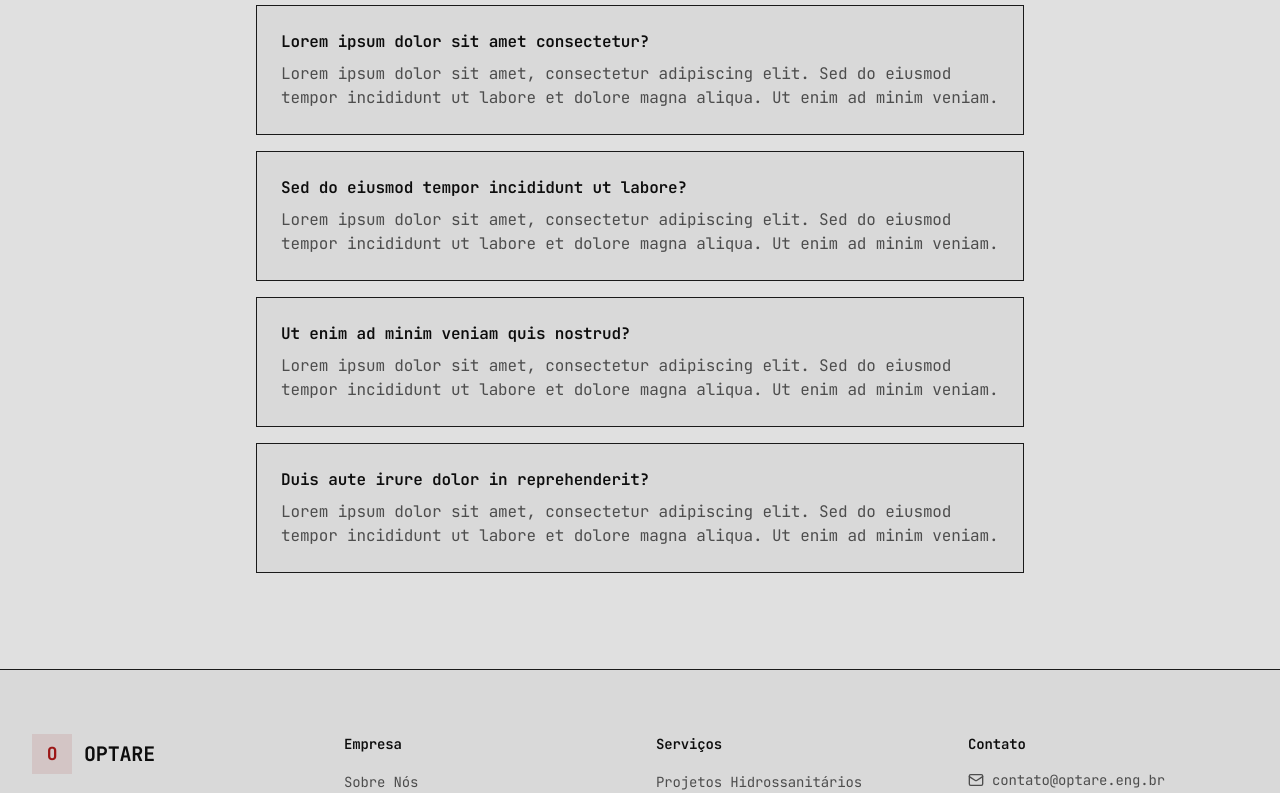
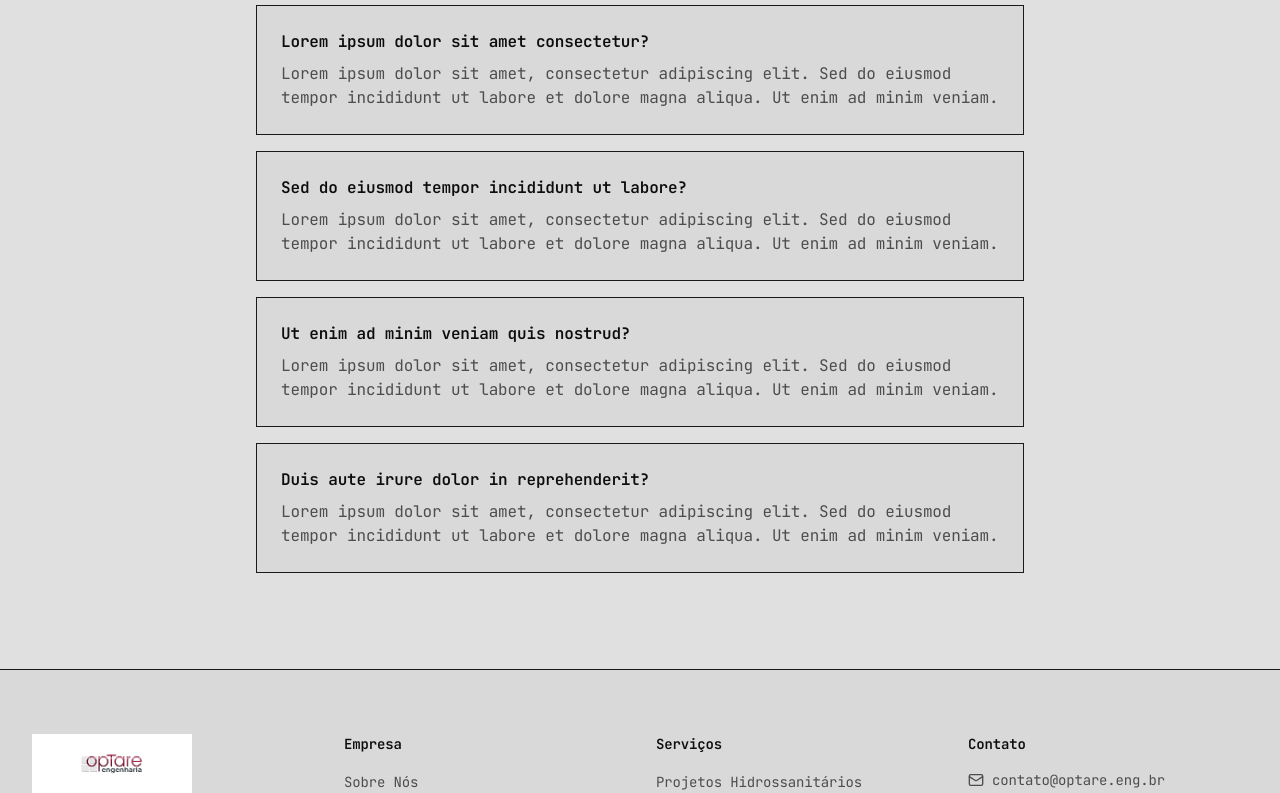
Before and after one commit to joao12345-junior/v0-site-de-engenharia-main, a Next.js app: page /contato in a window 1280 px wide. Shown: the part 2000-2793 px from the top of the page. Built offline with nearby package versions, Linux system fonts and the light colour scheme.

Commit message:
feat: update footer and header to include logo image, enhance branding

```diff
--- a/components/footer.tsx
+++ b/components/footer.tsx
@@ -1,4 +1,5 @@
 import Link from "next/link";
+import Image from "next/image";
 import { Mail, Phone, MapPin } from "lucide-react";
 
 const navigation = {
@@ -22,13 +23,10 @@ export function Footer() {
       <div className="mx-auto max-w-7xl px-6 py-12 lg:px-8 lg:py-16">
         <div className="grid grid-cols-1 gap-8 lg:grid-cols-4">
           <div className="lg:col-span-1">
-            <Link href="/" className="inline-flex items-center gap-3">
-              <div className="relative h-10 w-10 rounded-md bg-primary/10 flex items-center justify-center overflow-hidden">
-                <span className="text-lg font-bold text-primary">O</span>
+            <Link href="/" className="-m-2.5 p-2.5 flex items-center gap-3">
+              <div className="relative h-16 w-40 flex items-center justify-center overflow-hidden rounded-md bg-white p-2">
+                <Image src="/optare_logo.png" alt="OPTARE Logo" fill className="object-contain p-1" />
               </div>
-              <span className="text-xl font-bold text-foreground">
-                OPTARE
-              </span>
             </Link>
             <p className="mt-4 text-sm text-muted-foreground leading-relaxed">
               Uma nova opção em projetos complementares. Trabalhando em parceria com as maiores construtoras, redes de varejo, hospitais, indústrias e condomínios do Rio Grande do Sul.
--- a/components/header.tsx
+++ b/components/header.tsx
@@ -24,8 +24,7 @@ export function Header() {
       <nav className="mx-auto flex max-w-7xl items-center justify-between px-6 py-4 lg:px-8">
         <div className="flex lg:flex-1">
           <Link href="/" className="-m-2.5 p-2.5 flex items-center gap-3">
-            {/* Campo para Logo - substitua o src pelo caminho da sua logo */}
-            <div className="relative h-16 w-40 flex items-center justify-center overflow-hidden rounded-md bg-white dark:bg-white p-2">
+            <div className="relative h-16 w-40 flex items-center justify-center overflow-hidden rounded-md bg-white p-2">
               <Image src="/optare_logo.png" alt="OPTARE Logo" fill className="object-contain p-1" />
             </div>
           </Link>
--- a/components/home/hero-section.tsx
+++ b/components/home/hero-section.tsx
@@ -40,7 +40,9 @@ export function HeroSection() {
             <div className="space-y-4">
               <div className="bg-card p-6 rounded-lg border border-border">
                 <Droplets className="h-10 w-10 text-primary mb-4" />
-                <h3 className="font-semibold text-foreground">Hidrossanitários</h3>
+                <h3 className="font-semibold text-foreground">
+                  <span className="block sm:inline">Hidrossani</span><span className="block sm:inline">tários</span>
+                </h3>
                 <p className="text-sm text-muted-foreground mt-2">
                   Projetos completos de instalações hidráulicas e sanitárias.
                 </p>
```
